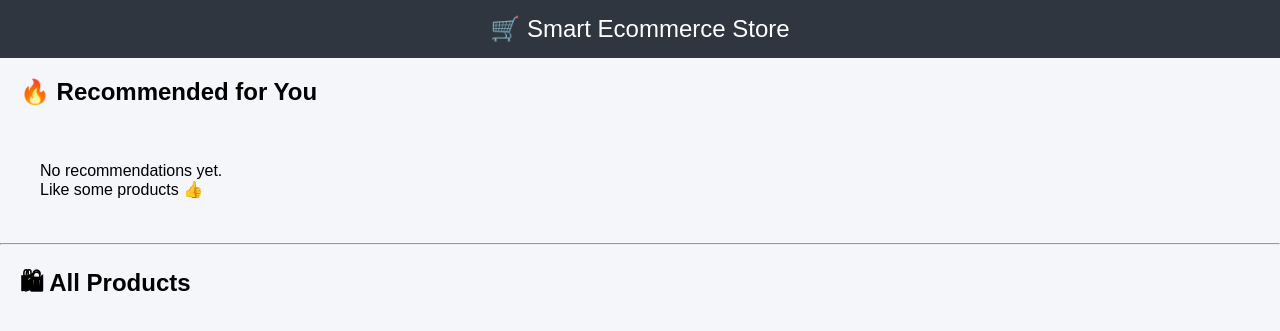
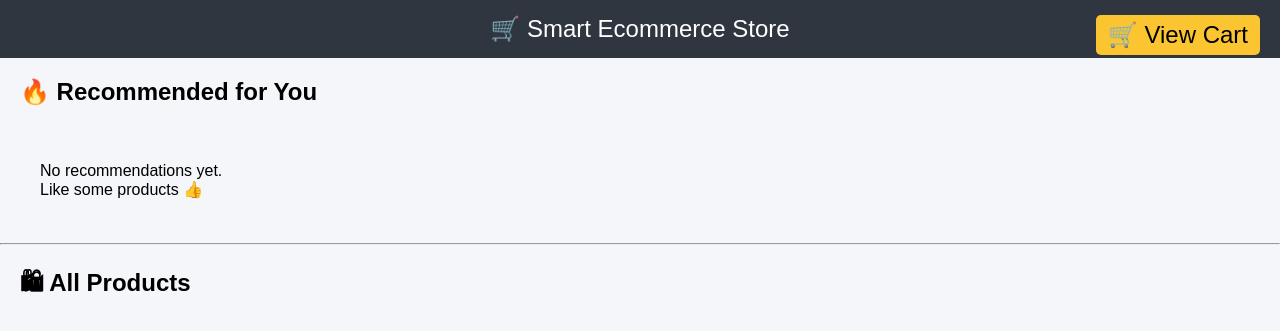
Before and after one commit to vishal3432/Ecommerce_smart_recommendation, a Django app: page / in a window 1280 px wide. Shown: the top 331 px of the page. Run offline with Django 5.2, Linux system fonts and the light colour scheme; data that the repository does not hold is empty.

Commit message:
Update products.html

```diff
--- a/Services/django_app/templates/products.html
+++ b/Services/django_app/templates/products.html
@@ -16,6 +16,19 @@
             padding: 15px;
             text-align: center;
             font-size: 24px;
+            position: relative;
+        }
+
+        /* 🛒 Cart Button Top Right */
+        .cart-btn {
+            position: absolute;
+            right: 20px;
+            top: 15px;
+            background: #fbc531;
+            color: black;
+            padding: 6px 12px;
+            border-radius: 5px;
+            text-decoration: none;
         }
 
         h2 {
@@ -60,6 +73,13 @@
             margin-left: 5px;
         }
 
+        /* 🛒 Add to Cart */
+        .cart {
+            background-color: #0984e3;
+            color: white;
+            margin-top: 5px;
+        }
+
         .recommended {
             border: 2px solid green;
         }
@@ -80,10 +100,13 @@
             })
             .then(res => res.json())
             .then(data => {
-                // Refresh recommendations
                 location.reload();
             })
             .catch(err => console.log(err));
+        }
+
+        function addToCart(productId) {
+            window.location.href = `/add-to-cart/${productId}/`;
         }
 
         function getCSRFToken() {
@@ -104,7 +127,10 @@
 
 <body>
 
-<header>🛒 Smart Ecommerce Store</header>
+<header>
+    🛒 Smart Ecommerce Store
+    <a href="/cart/" class="cart-btn">🛒 View Cart</a>
+</header>
 
 <!-- 🔥 Recommended Section -->
 <h2>🔥 Recommended for You</h2>
@@ -117,6 +143,9 @@
 
             <button class="btn like" onclick="sendAction({{ product.id }}, 'like')">👍 Like</button>
             <button class="btn dislike" onclick="sendAction({{ product.id }}, 'dislike')">👎 Dislike</button>
+
+            <!-- 🛒 Add to Cart -->
+            <button class="btn cart" onclick="addToCart({{ product.id }})">🛒 Add to Cart</button>
         </div>
     {% empty %}
         <p style="margin-left:20px;">No recommendations yet. Like some products 👍</p>
@@ -136,6 +165,9 @@
 
             <button class="btn like" onclick="sendAction({{ product.id }}, 'like')">👍 Like</button>
             <button class="btn dislike" onclick="sendAction({{ product.id }}, 'dislike')">👎 Dislike</button>
+
+            <!-- 🛒 Add to Cart -->
+            <button class="btn cart" onclick="addToCart({{ product.id }})">🛒 Add to Cart</button>
         </div>
     {% endfor %}
 </div>
```
